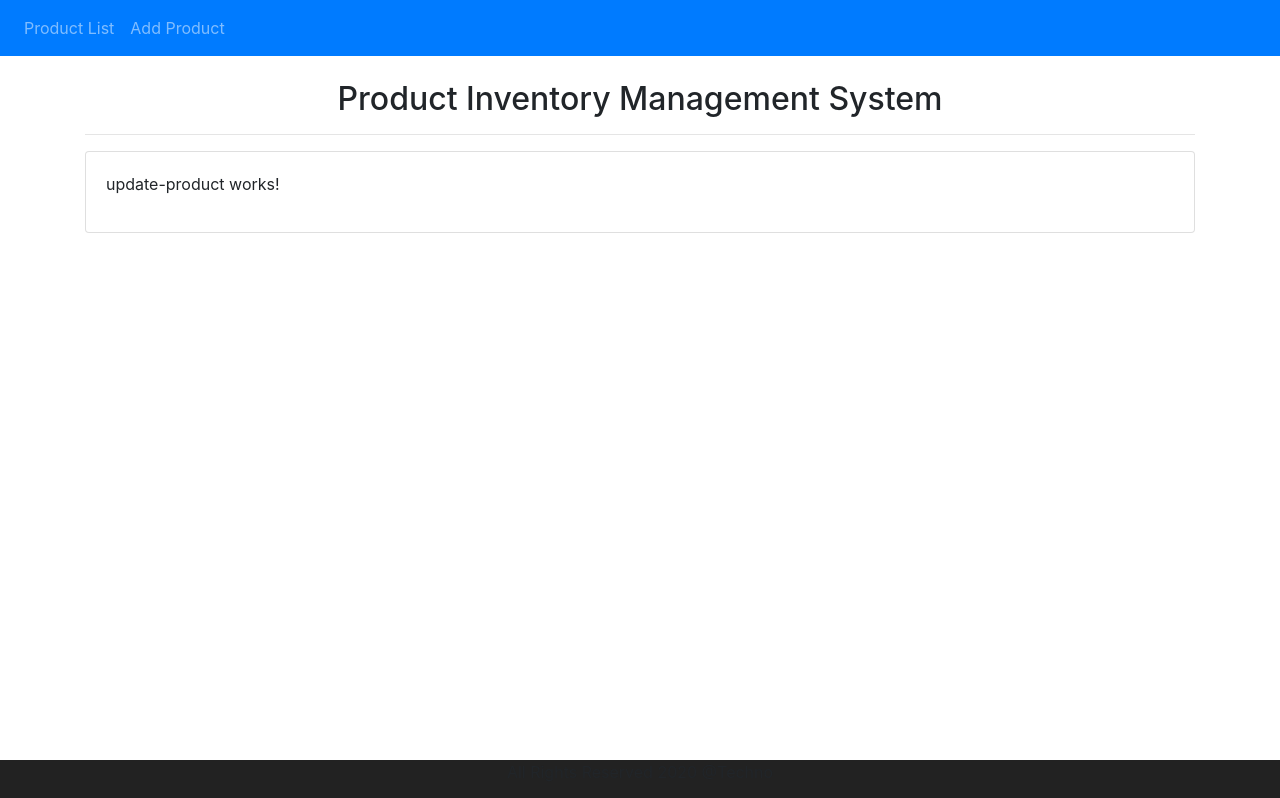
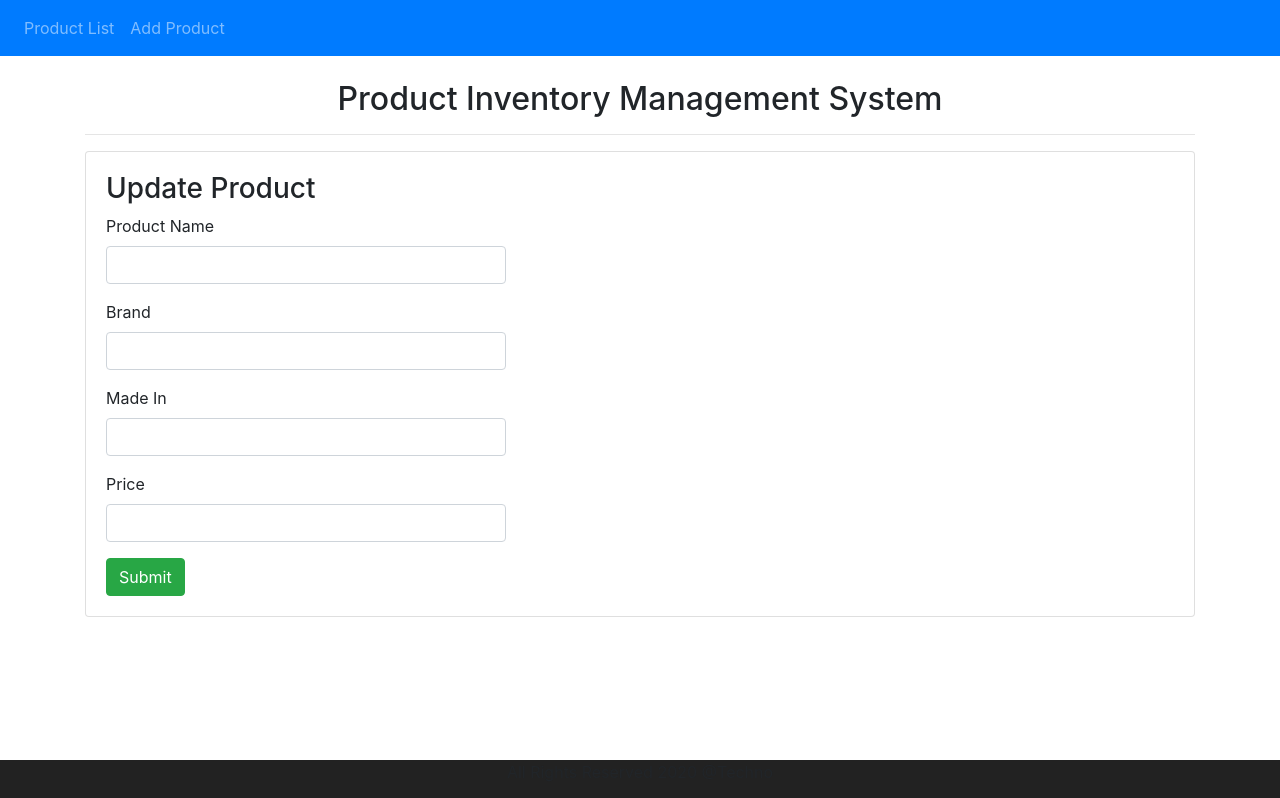
Before and after one commit to ShubhamDubey/AngularBoot-InventoryClient, an Angular app: page /update/1 in a window 1280 px wide. Built offline with nearby package versions, Linux system fonts and the light colour scheme; no server answers.

Commit message:
Update Product is working now

```diff
--- a/src/app/product-list/product-list.component.html
+++ b/src/app/product-list/product-list.component.html
@@ -22,9 +22,9 @@
                     <td>{{ product.madein }}</td>
                     <td>{{ product.price | currency:'INR' }}</td>
                     <td>
-                        <!-- <button (click)="deleteProduct(product.id)" class="btn btn-danger">Delete</button>
+                        <!-- <button (click)="deleteProduct(product.id)" class="btn btn-danger">Delete</button> -->
                         <button (click)="editProduct(product.id)" class="btn btn-secondary"
-                            style="margin-left: 10px">Update</button> -->
+                            style="margin-left: 10px">Update</button>
                         <button (click)="productDetails(product.id)" class="btn btn-info"
                             style="margin-left: 10px">Details</button>
                     </td>
--- a/src/app/product-list/product-list.component.ts
+++ b/src/app/product-list/product-list.component.ts
@@ -25,4 +25,8 @@ export class ProductListComponent implements OnInit {
     this.router.navigate(['details', id]);
   }
 
+  editProduct(id: number) {
+    this.router.navigate(['update', id])
+  }
+
 }
--- a/src/app/product.service.ts
+++ b/src/app/product.service.ts
@@ -1,23 +1,32 @@
-import { HttpClient } from '@angular/common/http';
 import { Injectable } from '@angular/core';
-import { Observable } from 'rxjs';
-
+import { HttpClient } from "@angular/common/http";
+import { Observable } from "rxjs";
+/**
+* Angular makes use of observables as an interface to handle a variety of common asynchronous operations.
+* You can define custom events that send observable output data from a child to a parent component.
+The HTTP module uses observables to handle AJAX requests and responses.
+The Router and Forms modules use observables to listen for and respond to user-input events.
+*/
 @Injectable({
   providedIn: 'root'
 })
 export class ProductService {
+
   private baseUrl = 'http://localhost:8080/ims/api/products';
 
   constructor(private http: HttpClient) { }
+
   getProductList(): Observable<any> {
     return this.http.get(`${this.baseUrl}`);
   }
-
   getProduct(id: number): Observable<any> {
     return this.http.get(`${this.baseUrl}/${id}`);
   }
-
   newProduct(product: Object): Observable<Object> {
     return this.http.post(`${this.baseUrl}`, product);
   }
+  updateProduct(id: number, value: any): Observable<Object> {
+    return this.http.put(`${this.baseUrl}/${id}`, value);
+  }
+
 }
--- a/src/app/update-product/update-product.component.html
+++ b/src/app/update-product/update-product.component.html
@@ -1 +1,26 @@
-<p>update-product works!</p>
+<h3>Update Product</h3>
+<div [hidden]="submitted" style="width: 400px;">
+    <form (ngSubmit)="onSubmit()">
+        <div class="form-group">
+            <label for="name">Product Name</label>
+            <input type="text" class="form-control" id="name" required [(ngModel)]="product.name" name="name">
+        </div>
+
+        <div class="form-group">
+            <label for="name">Brand</label>
+            <input type="text" class="form-control" id="brand" required [(ngModel)]="product.brand" name="brand">
+        </div>
+
+        <div class="form-group">
+            <label for="name">Made In</label>
+            <input type="text" class="form-control" id="madein" required [(ngModel)]="product.madein" name="madein">
+        </div>
+
+        <div class="form-group">
+            <label for="name">Price</label>
+            <input type="text" class="form-control" id="price" required [(ngModel)]="product.price" name="price">
+        </div>
+
+        <button type="submit" class="btn btn-success">Submit</button>
+    </form>
+</div>
--- a/src/app/update-product/update-product.component.ts
+++ b/src/app/update-product/update-product.component.ts
@@ -1,4 +1,9 @@
 import { Component, OnInit } from '@angular/core';
+import { Observable } from "rxjs";
+
+import { ProductService } from "../product.service";
+import { Product } from "../product";
+import { Router, ActivatedRoute } from '@angular/router';
 
 @Component({
   selector: 'app-update-product',
@@ -6,10 +11,34 @@ import { Component, OnInit } from '@angular/core';
   styleUrls: ['./update-product.component.css']
 })
 export class UpdateProductComponent implements OnInit {
+  id: number;
+  product: Product;
+  submitted = false;
+  products: Observable<Product[]>;
 
-  constructor() { }
+  constructor(private route: ActivatedRoute, private router: Router, private productService: ProductService) { }
 
   ngOnInit(): void {
+
+    this.product = new Product(); this.id = this.route.snapshot.params['id']; this.productService.getProduct(this.id).subscribe(data => { console.log(data); this.product = data; }, error => console.log(error));
   }
 
+  onSubmit() {
+    this.updateProduct();
+  }
+
+  reloadData() {
+    this.products = this.productService.getProductList();
+  }
+
+  goToList() {
+    this.router.navigate(['/products']);
+  }
+
+  updateProduct() {
+    this.productService.updateProduct(this.id, this.product).subscribe(data => console.log(data), error => console.log(error));
+    this.product = new Product();
+    this.reloadData();
+    this.goToList();
+  }
 }
```
